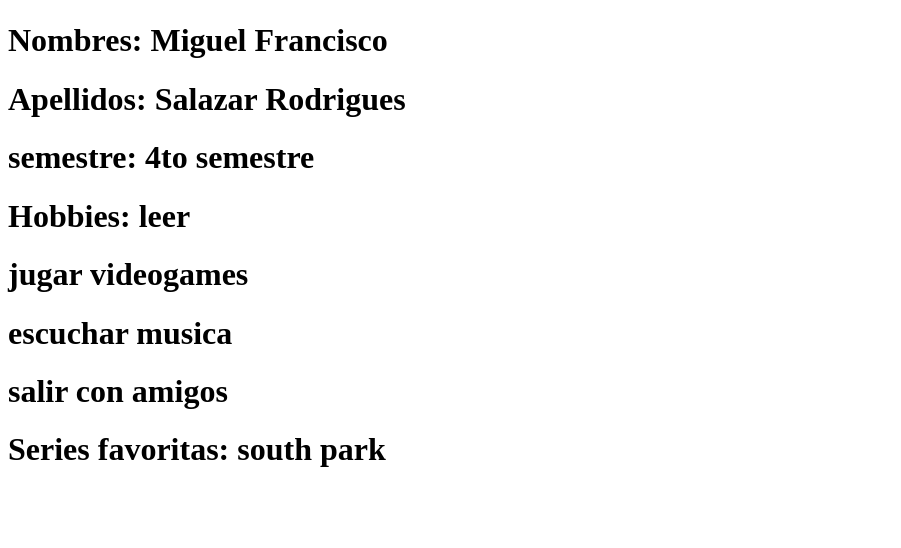
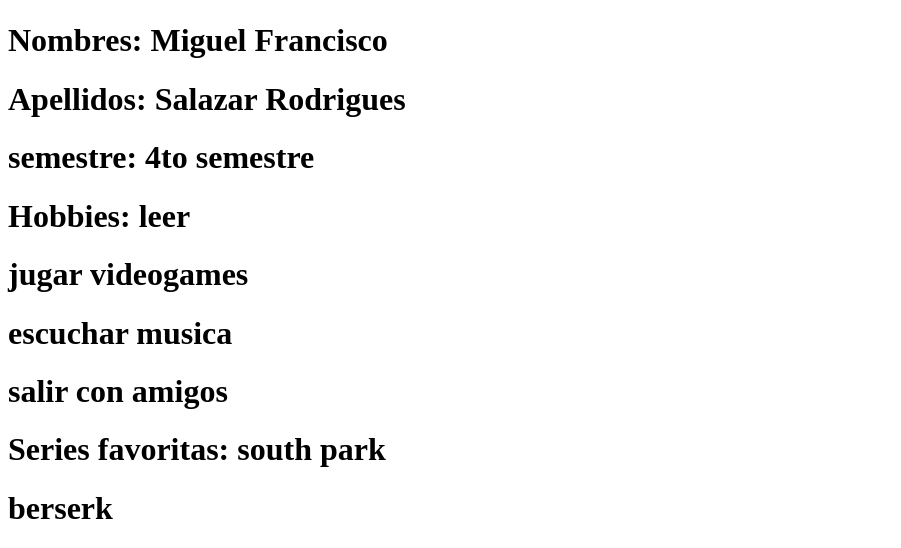
Before and after one commit to Mike17s/Buenas_Practicas, a plain HTML site: page index.html in a window 1280 px wide. Shown: the part 383-931 px from the top of the page, without its empty margins (0-901 px from the left). Before the commit the page ends 873 px from the top, so only its background shows below. Drawn offline with Linux system fonts and the light colour scheme.

Commit message:
segunda serie

```diff
--- a/index.html
+++ b/index.html
@@ -14,6 +14,6 @@
     <h1>Apellidos: Salazar Rodrigues</h1>
     <h1>semestre: 4to semestre</h1>
     <h1>Hobbies: leer </h1> <h1>jugar videogames</h1> <h1>escuchar musica</h1> <h1>salir con amigos</h1>
-    <h1>Series favoritas: south park</h1>
+    <h1>Series favoritas: south park</h1> <h1>berserk</h1>
 </body>
 </html>
```
